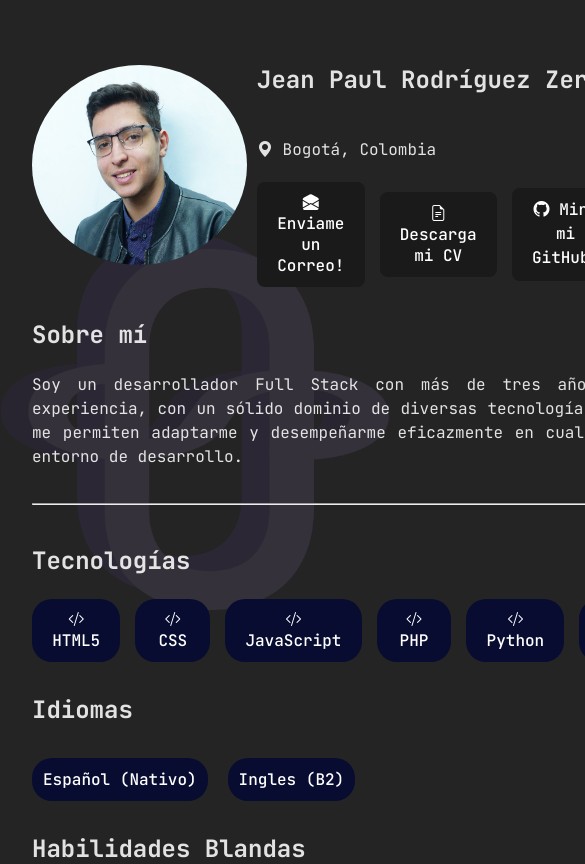
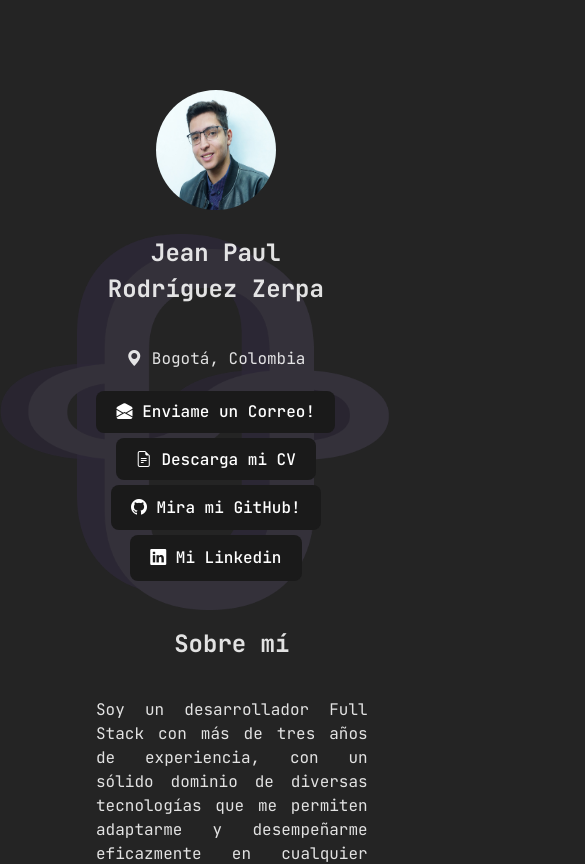
Before and after one commit to OctoverianSpark/octospark.github.io, a React (Vite) app: page / in a window 390 px wide. Shown: the top 864 px of the page, 585 px wide, since content can reach past the window. Built offline with nearby package versions, Linux system fonts and the light colour scheme; a web font is replaced by a local one.

Commit message:
Responsive design and meta

```diff
--- a/index.html
+++ b/index.html
@@ -11,6 +11,12 @@
     />
 
     <meta name="viewport" content="width=device-width, initial-scale=1.0" />
+    <meta property="og:title" content="OctoSpark - Full Stack Developer" />
+    <meta property="og:description" content="Explora mis proyectos y habilidades en desarrollo web." />
+    <meta property="og:image" content="SplashLogo.png" />
+    <meta property="og:type" content="website" />
+    <meta property="og:url" content="https://imoctospark.vercel.app" />
+
     <title>Welcome!</title>
   </head>
   <body>
--- a/src/App.scss
+++ b/src/App.scss
@@ -11,6 +11,11 @@
   text-rendering: optimizeLegibility;
   -webkit-font-smoothing: antialiased;
   -moz-osx-font-smoothing: grayscale;
+}
+.portfolio-body{
+  position: absolute;
+  inset: 0;
+  margin: 5rem;
 }
 
 a {
@@ -246,3 +251,84 @@ body {
     justify-content: flex-start;
   }
 }
+
+/* Responsive Styles */
+@media (max-width: 768px) {
+  h1 {
+    font-size: 2.5em;
+    text-align: center;
+  }
+
+  .about-me {
+    width: 100%;
+    display: grid;
+    place-items: center;
+  }
+
+  .name-and-info {
+    display: grid;
+    place-items: center;
+    h2,span{
+      text-align: center;
+    }
+
+    .container-btns{
+      display: grid;
+      place-items: center;
+      width: 100%;
+    }
+    width: 100%;
+
+  }
+
+  .profile {
+    width: 150px;
+    height: 150px;
+  }
+
+  .experience,
+  .project {
+    flex-direction: column;
+    align-items: flex-start;
+
+    .duration {
+      position: static;
+    }
+  }
+
+  .container-btns {
+    flex-direction: column;
+    gap: 10px;
+  }
+
+  .langs,
+  .soft-skills {
+    flex-direction: column;
+    gap: 10px;
+  }
+}
+
+@media (max-width: 480px) {
+  h1 {
+    font-size: 2em;
+  }
+
+  .profile {
+    width: 120px;
+    height: 120px;
+  }
+
+  .about-me {
+    width: 100%;
+    padding: 1rem;
+  }
+
+  .name-and-info {
+    gap: 5px;
+  }
+
+  .container-btns {
+    flex-direction: column;
+    gap: 5px;
+  }
+}
--- a/vite.config.js
+++ b/vite.config.js
@@ -4,4 +4,10 @@ import react from '@vitejs/plugin-react-swc'
 // https://vite.dev/config/
 export default defineConfig({
   plugins: [react()],
+  server: [
+    {
+      host: true,
+      allowedHosts: ['octoverianspark.github.io']
+    }
+  ]
 })
```
Also changed, not shown: 3 other files (tests, documents, lock files or other folders).
